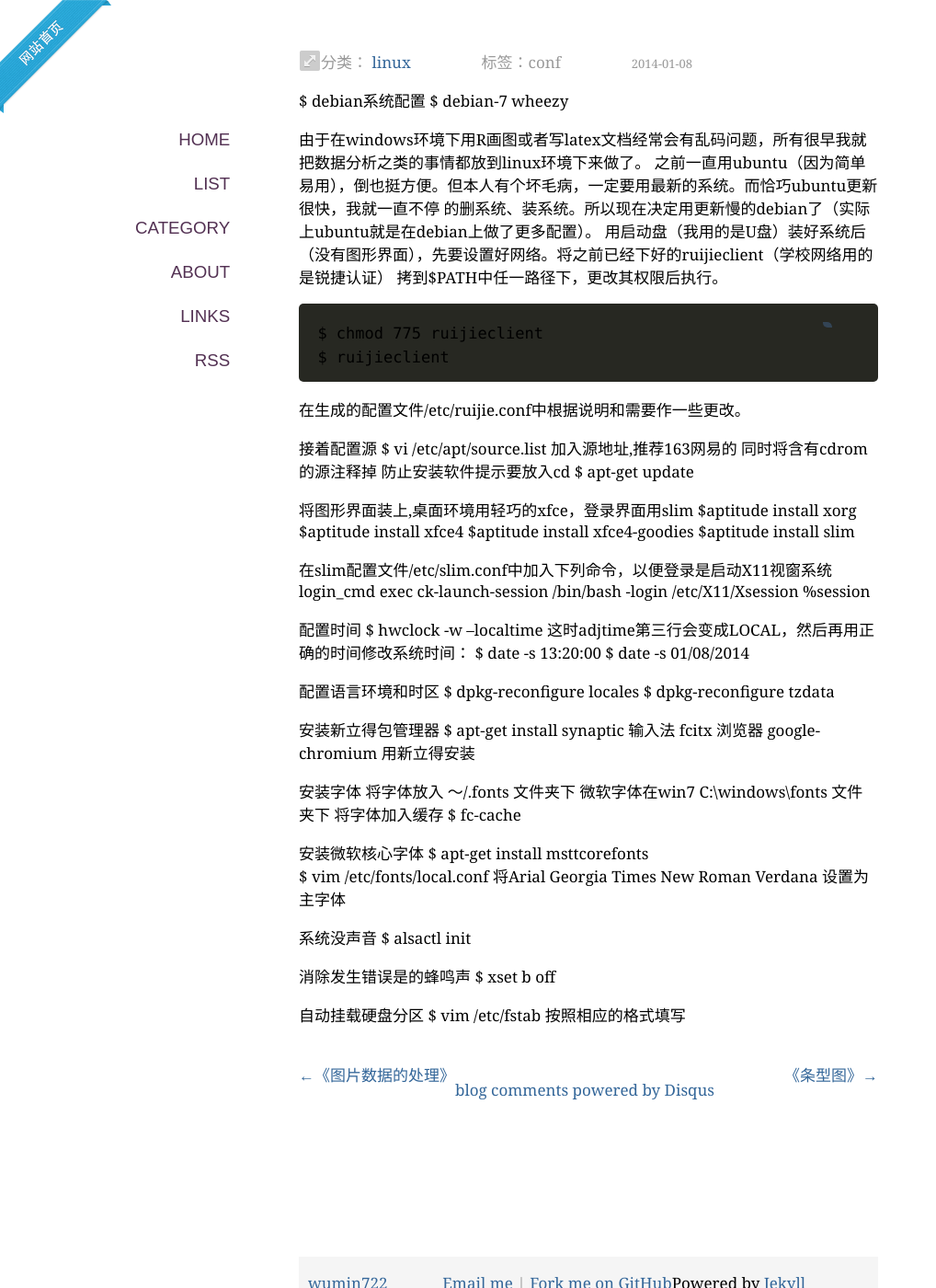
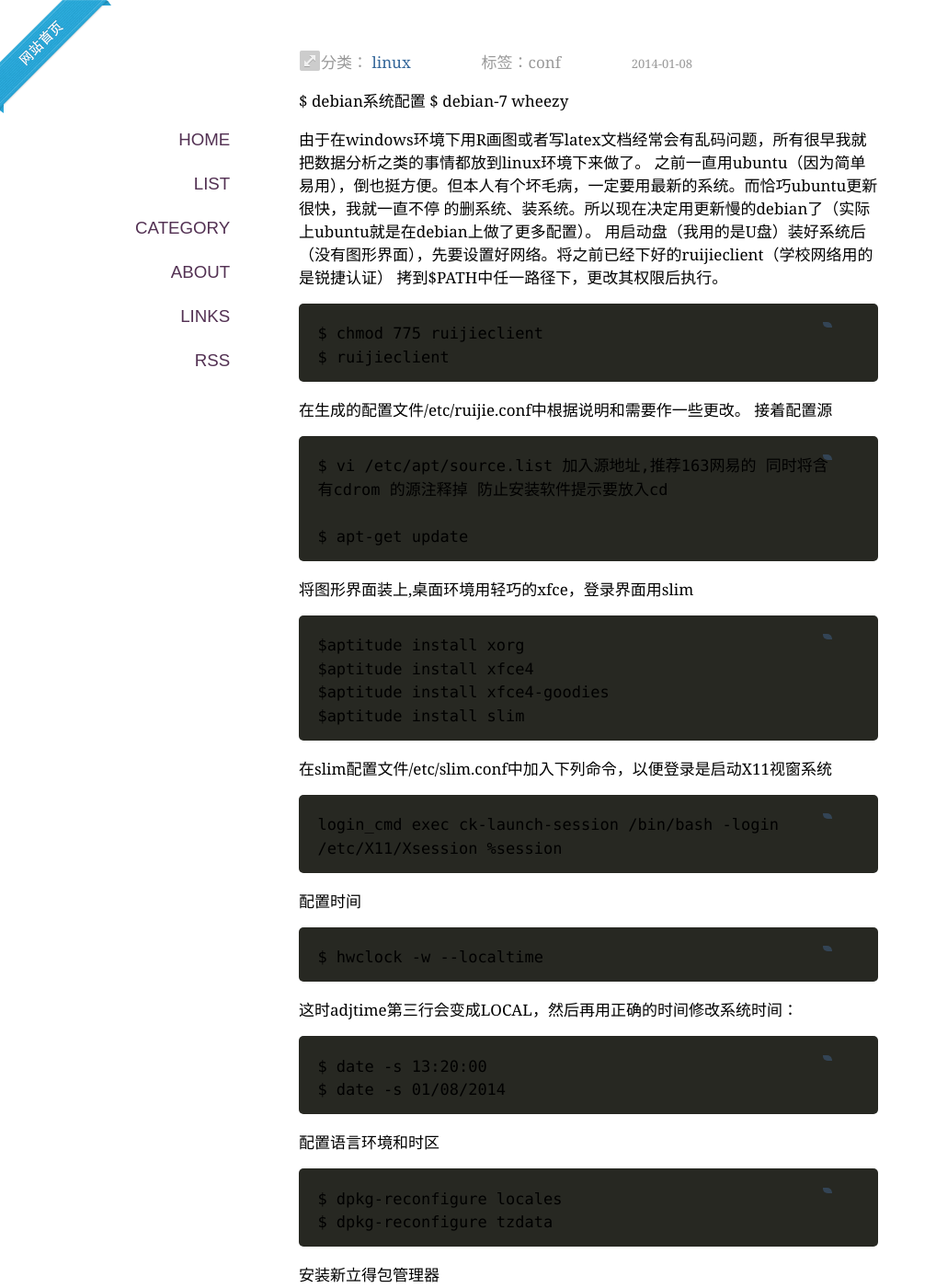
Before and after one commit to wumin722/wumin722.github.com, a Jekyll site: the page built from _posts/2014-01-08-debian-conf.md, in a window 1280 px wide and 1400 px high. Shown: the whole window at 92% size, without its empty margins (0-1018 px from the left). Built offline with Jekyll 4.4.1, drawn with Linux system fonts in a browser that asks for light colours; Markdown is read by kramdown in place of the engine named in the settings; comment, search, counter and statistics services are not loaded; some of the changed text lies outside the part shown.

Commit message:
add post

```diff
--- a/_posts/2014-01-08-debian-conf.md
+++ b/_posts/2014-01-08-debian-conf.md
@@ -19,53 +19,68 @@
 	$ ruijieclient
 
 在生成的配置文件/etc/ruijie.conf中根据说明和需要作一些更改。
+接着配置源
 
-
-接着配置源
 	$ vi /etc/apt/source.list 加入源地址,推荐163网易的
 同时将含有cdrom 的源注释掉 防止安装软件提示要放入cd
+
 	$ apt-get update
 
 将图形界面装上,桌面环境用轻巧的xfce，登录界面用slim
+
 	$aptitude install xorg
 	$aptitude install xfce4
 	$aptitude install xfce4-goodies
 	$aptitude install slim
 
 在slim配置文件/etc/slim.conf中加入下列命令，以便登录是启动X11视窗系统
+
 	login_cmd exec ck-launch-session /bin/bash -login /etc/X11/Xsession %session
 
 配置时间
+
 	$ hwclock -w --localtime
+
 这时adjtime第三行会变成LOCAL，然后再用正确的时间修改系统时间：
+
 	$ date -s 13:20:00
 	$ date -s 01/08/2014
 
 配置语言环境和时区
+
 	$ dpkg-reconfigure locales
 	$ dpkg-reconfigure tzdata
 
 安装新立得包管理器
+
 	$ apt-get install synaptic
+
 输入法 fcitx   浏览器 google-chromium 用新立得安装
 
 安装字体
 将字体放入 ～/.fonts 文件夹下
 微软字体在win7  C:\windows\fonts 文件夹下
 将字体加入缓存
+
 	$ fc-cache
 
 安装微软核心字体
+
 	$ apt-get install msttcorefonts
 	$ vim /etc/fonts/local.conf
+
 将Arial Georgia Times New Roman Verdana 设置为主字体
 
 系统没声音
+
 	$ alsactl init
 
 消除发生错误是的蜂鸣声
+
 	$ xset b off
 
 自动挂载硬盘分区
+
 	$ vim /etc/fstab
+
 按照相应的格式填写
```
